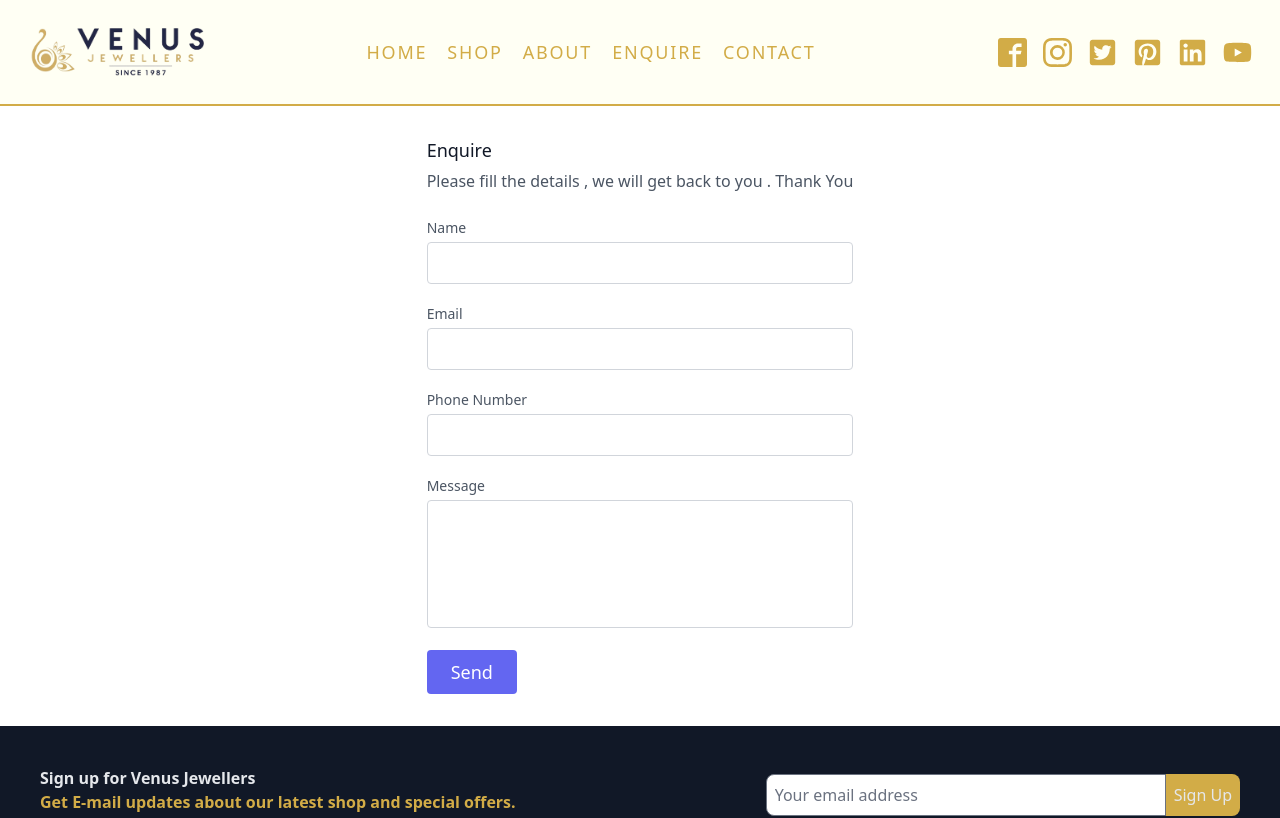
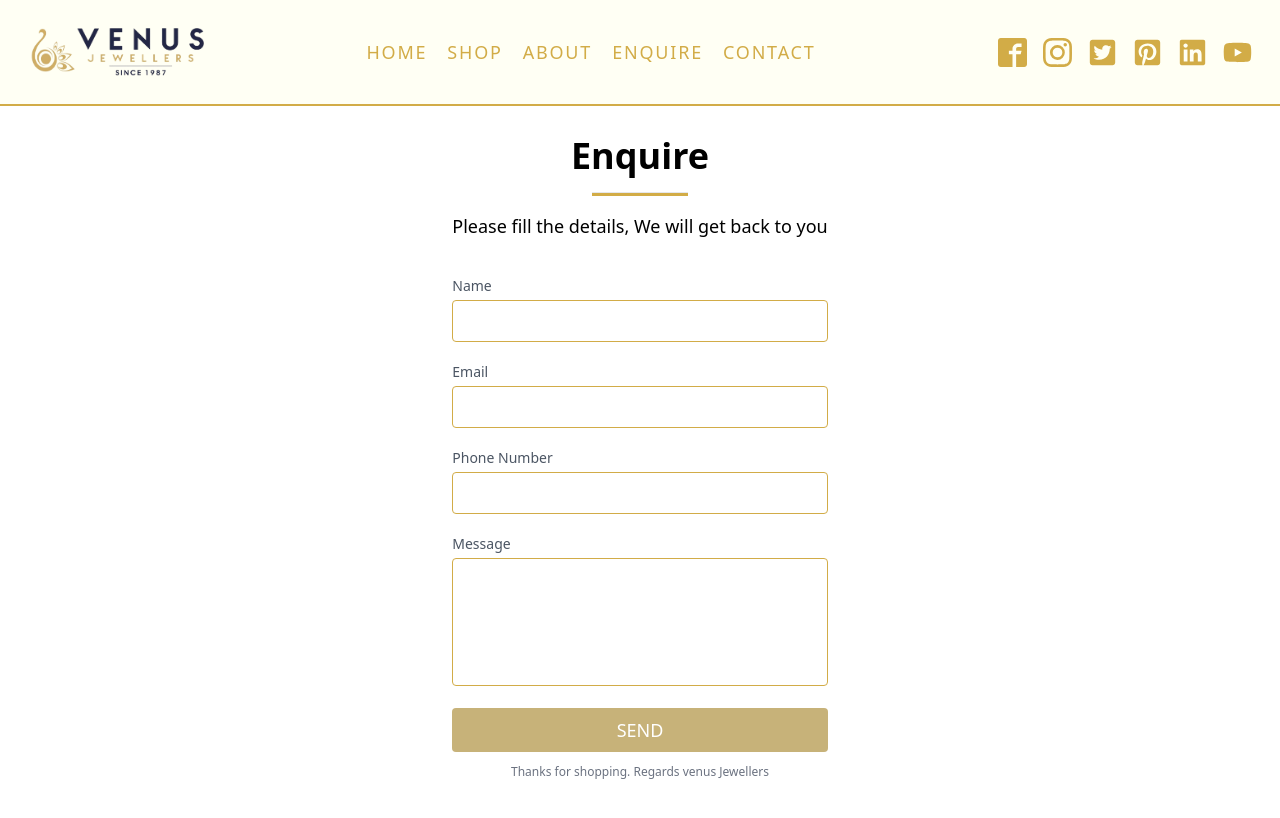
Before and after one commit to RangerCreaky/Venus-Jewellers-beads, a React (Create React App) app: page /enquire in a window 1280 px wide. Shown: the top 818 px of the page. Built offline with nearby package versions, Linux system fonts and the light colour scheme.

Commit message:
enquire form changed

```diff
--- a/src/components/Enquire.js
+++ b/src/components/Enquire.js
@@ -3,16 +3,16 @@ import React from 'react';
 const ContactUs = () => {
     return (
         <>
-            <div className='w-full md:h-[104px] h-[180px] -z-10 bg-white'></div>
+            <div className='w-full md:h-[104px] h-[200px] -z-10 bg-white'></div>
             <div class=" bg-white flex flex-col md:ml-auto  md:py-8 mt-8 md:mt-0 items-center justify-center w-full">
                 <div>
-                    <h2 class="text-gray-900 text-lg mb-1 font-medium title-font">
-                        Enquire
-                    </h2>
-                    <p class="leading-relaxed mb-5 text-gray-600">
-                        Please fill the details , we will get back to you . Thank You
-                    </p>
-                    <div class="  mb-4">
+
+                    <div className='text-center flex flex-col justify-center items-center'>
+                        <h2 className='text-4xl font-bold text-bg-800'> Enquire </h2>
+                        <hr className='w-24 h-1 mt-4 bg-[#D2AC47]' />
+                        <p className='text-lg mt-4'> Please fill the details, We will get back to you </p>
+                    </div>
+                    <div class=" mt-8 mb-4">
                         <label for="name" class="leading-7 text-sm text-gray-600">
                             Name
                         </label>
@@ -20,7 +20,7 @@ const ContactUs = () => {
                             type="text"
                             id="name"
                             name="name"
-                            class="w-full bg-white rounded border border-gray-300 focus:border-indigo-500 focus:ring-2 focus:ring-indigo-200 text-base outline-none text-gray-700 py-1 px-3 leading-8 transition-colors duration-200 ease-in-out"
+                            class="w-full bg-white rounded border border-[#D2AC47] focus:border-indigo-500 focus:ring-2 focus:ring-indigo-200 text-base outline-none text-gray-700 py-1 px-3 leading-8 transition-colors duration-200 ease-in-out"
                         />
                     </div>
                     <div class="  mb-4">
@@ -31,7 +31,7 @@ const ContactUs = () => {
                             type="email"
                             id="email"
                             name="email"
-                            class="w-full bg-white rounded border border-gray-300 focus:border-indigo-500 focus:ring-2 focus:ring-indigo-200 text-base outline-none text-gray-700 py-1 px-3 leading-8 transition-colors duration-200 ease-in-out"
+                            class="w-full bg-white rounded border border-[#D2AC47] focus:border-indigo-500 focus:ring-2 focus:ring-indigo-200 text-base outline-none text-gray-700 py-1 px-3 leading-8 transition-colors duration-200 ease-in-out"
                         />
                     </div>
                     <div class="  mb-4">
@@ -42,7 +42,7 @@ const ContactUs = () => {
                             type="text"
                             id="phone"
                             name="phone"
-                            class="w-full bg-white rounded border border-gray-300 focus:border-indigo-500 focus:ring-2 focus:ring-indigo-200 text-base outline-none text-gray-700 py-1 px-3 leading-8 transition-colors duration-200 ease-in-out"
+                            class="w-full bg-white rounded border border-[#D2AC47] focus:border-indigo-500 focus:ring-2 focus:ring-indigo-200 text-base outline-none text-gray-700 py-1 px-3 leading-8 transition-colors duration-200 ease-in-out"
                         />
                     </div>
                     <div class="  mb-4">
@@ -52,12 +52,13 @@ const ContactUs = () => {
                         <textarea
                             id="message"
                             name="message"
-                            class="w-full bg-white rounded border border-gray-300 focus:border-indigo-500 focus:ring-2 focus:ring-indigo-200 h-32 text-base outline-none text-gray-700 py-1 px-3 resize-none leading-6 transition-colors duration-200 ease-in-out"
+                            class="w-full bg-white rounded border border-[#D2AC47] focus:border-indigo-500 focus:ring-2 focus:ring-indigo-200 h-32 text-base outline-none text-gray-700 py-1 px-3 resize-none leading-6 transition-colors duration-200 ease-in-out"
                         ></textarea>
                     </div>
-                    <button class="text-white bg-indigo-500 border-0 py-2 px-6 focus:outline-none hover:bg-indigo-600 rounded text-lg">
+                    <button class="w-full text-white bg-[#c7b279] border-0 py-2 px-6 focus:outline-none hover:bg-gray-600 rounded uppercase text-lg mx-auto">
                         Send
                     </button>
+                    <p class="text-center text-xs text-gray-500 mt-3 mb-4">Thanks for shopping. Regards venus Jewellers</p>
                 </div>
             </div>
         </>
--- a/src/components/Footer.js
+++ b/src/components/Footer.js
@@ -61,7 +61,7 @@ const Footer = () => {
 
                     {/* Social media */}
                     <div className=" px-4">
-                        <nav className="list-none mb-10 ml-12 ">
+                        <nav className="list-none sm:mb-10 sm:ml-12 ">
                             <div className="flex flex md:flex-col flex-wrap justify-center align-center">
                                 <li className="md:mt-0 md:flex mx-2">
                                     <a href="https://www.facebook.com/venusjewellerswarangal/" className="text-[29px] text-[#D2AC47] cursor-pointer hover:text-gray-500"><ImFacebook2 /> </a>
```
